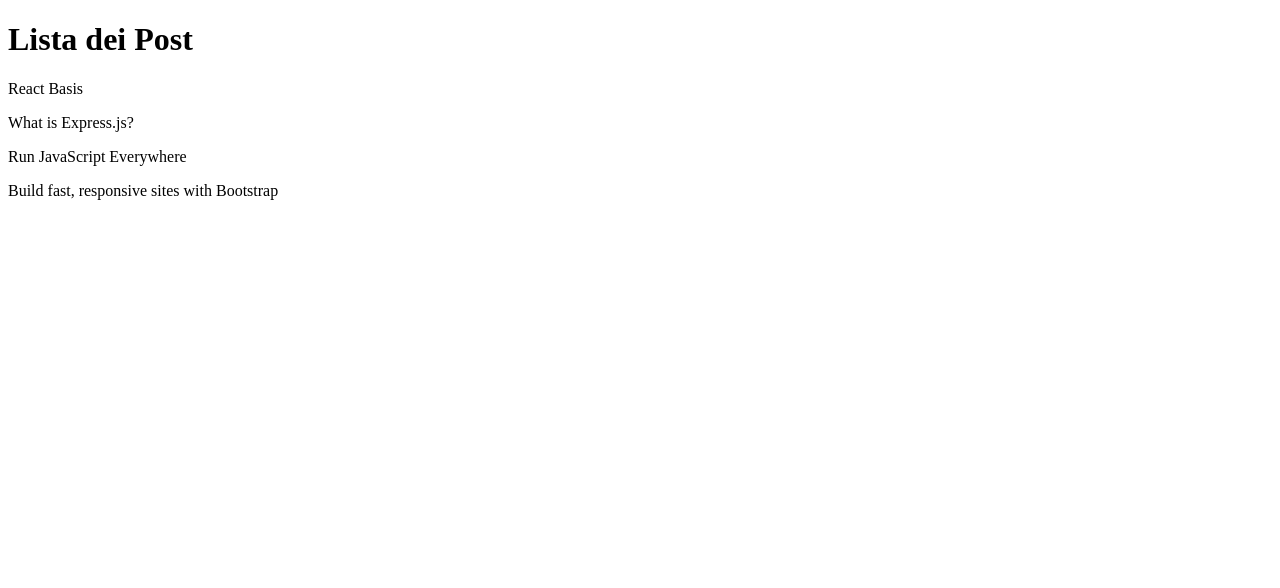
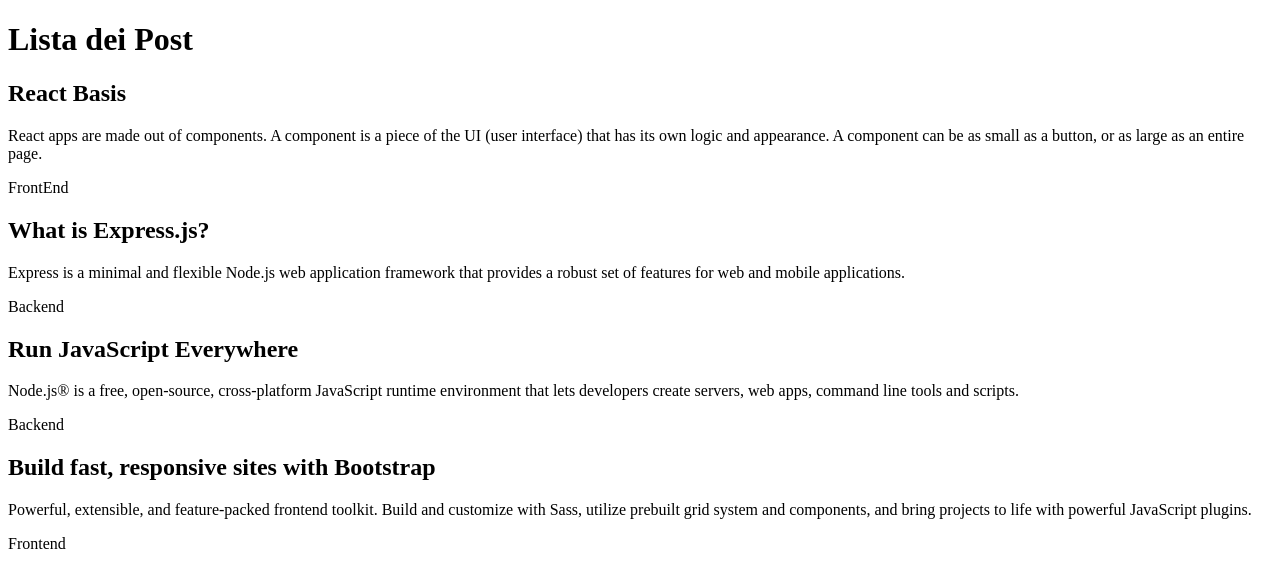
Before and after one commit to davide-delgiudice/react-context-api, a React (Vite) app: page / in a window 1280 px wide. Shown: the top 588 px of the page. Built offline with nearby package versions, Linux system fonts and the light colour scheme.

Commit message:
[UPD] replace array elements in PostList with PostCard - Esercizio Base Terminato

```diff
--- a/src/components/PostList.jsx
+++ b/src/components/PostList.jsx
@@ -1,5 +1,6 @@
 import { useContext } from "react"
 
+import PostCard from "./PostCard";
 import PostContext from "../contexts/PostContexts"
 
 function PostList() {
@@ -9,9 +10,7 @@
   return (
     <div>
         {posts.map((post) => (
-            <div key={`post-${post.id}`}>
-                <p>{post.title}</p>
-            </div>
+            <PostCard key={`post-${post.id}`} post={post} />
         ))}
     </div>
   )
```
